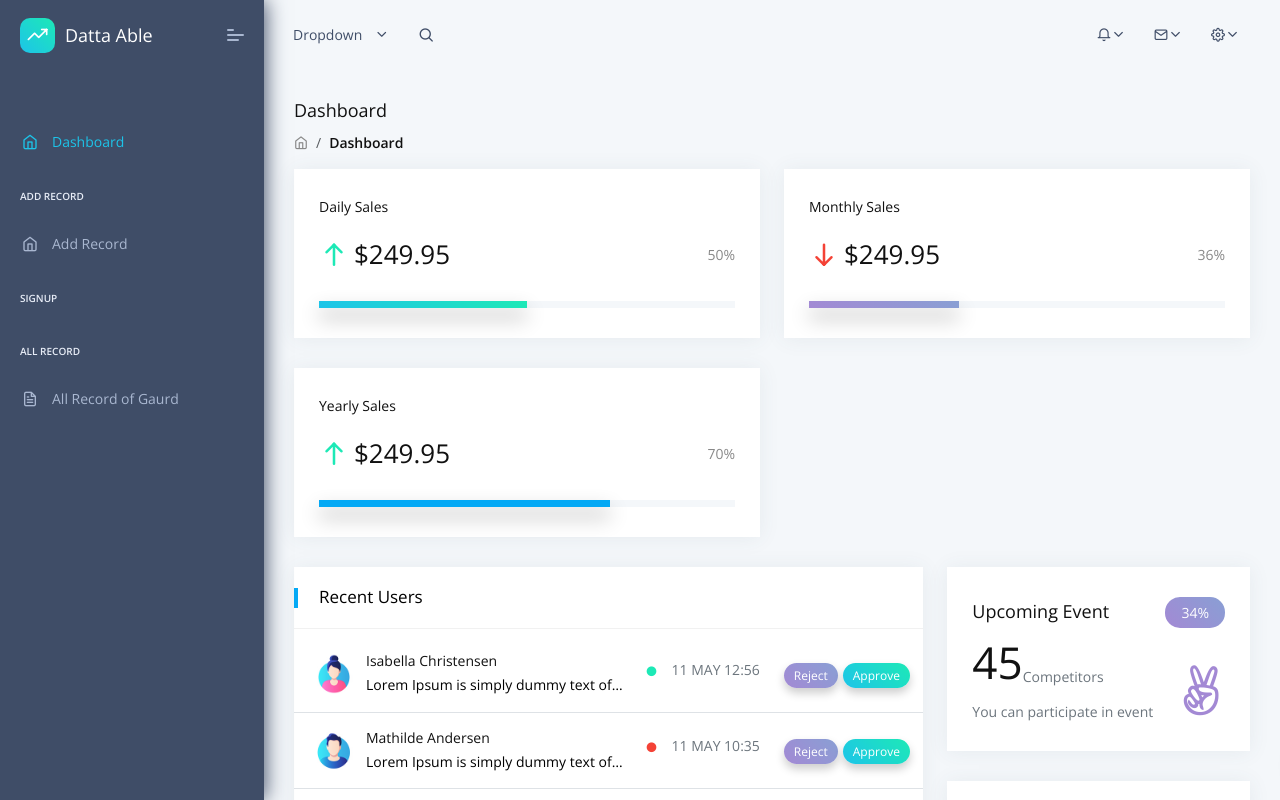
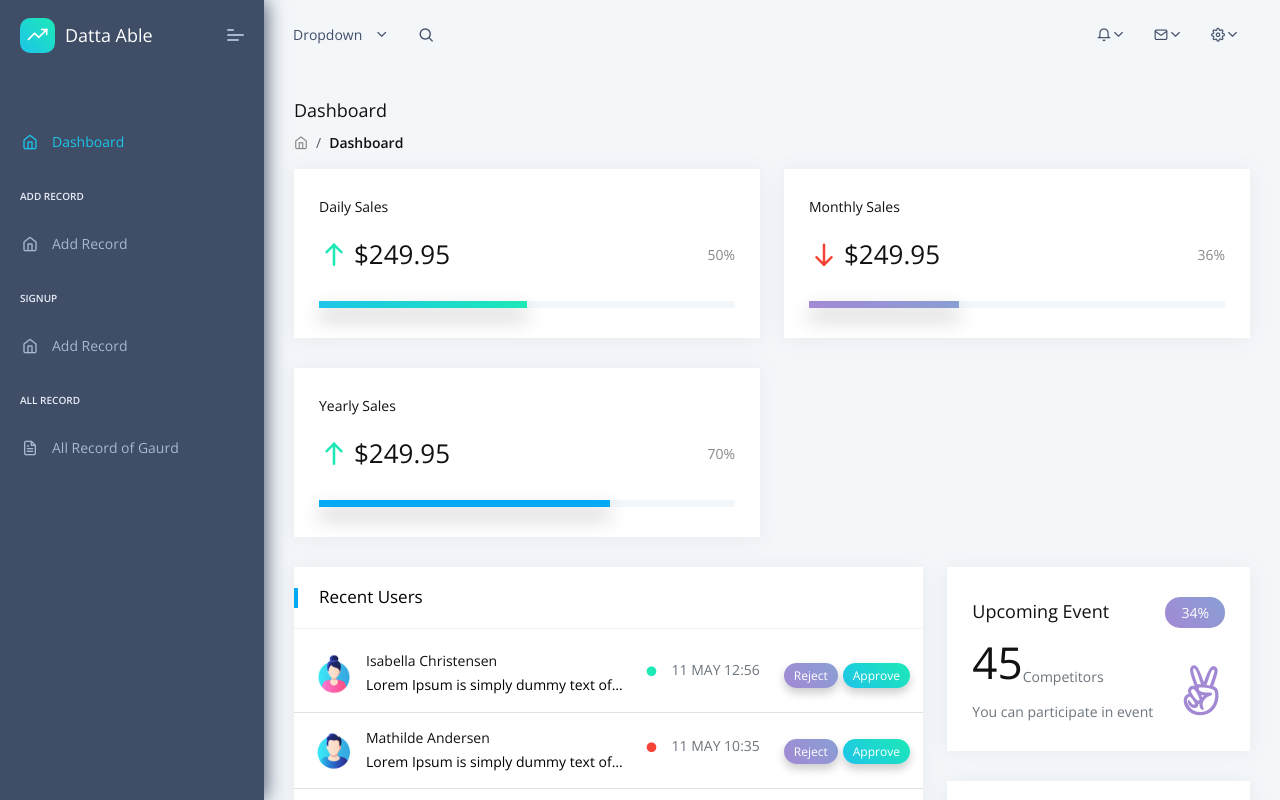
Before and after one commit to JahanZaibOctaloop/frontend-code, a React (Vite) app: page / in a window 1280 px wide. Shown: the top 800 px of the page. Built offline with nearby package versions, Linux system fonts and the light colour scheme.

Commit message:
reslove the issue

```diff
--- a/src/App.jsx
+++ b/src/App.jsx
@@ -4,7 +4,11 @@ import { BrowserRouter } from 'react-router-dom';
 import routes, { renderRoutes } from './routes';
 
 const App = () => {
-  return <BrowserRouter basename={import.meta.env.VITE_APP_BASE_NAME}>{renderRoutes(routes)}</BrowserRouter>;
+  return (
+    <BrowserRouter basename={import.meta.env.VITE_APP_BASE_NAME || '/'}>
+      {renderRoutes(routes)}
+    </BrowserRouter>
+  );
 };
 
 export default App;
--- a/src/menu-items.jsx
+++ b/src/menu-items.jsx
@@ -37,8 +37,10 @@ const menuItems = {
       icon: 'icon-navigation',
       children: [
         {
-          id: 'Signup',
-          title: 'Signup',
+          id: 'Add Record',
+          title: 'Add Record',
+          type: 'item',
+          icon: 'feather icon-home',
           url: '/signup'
         }
       ]
```
Also changed, not shown: vercel.json (added).
